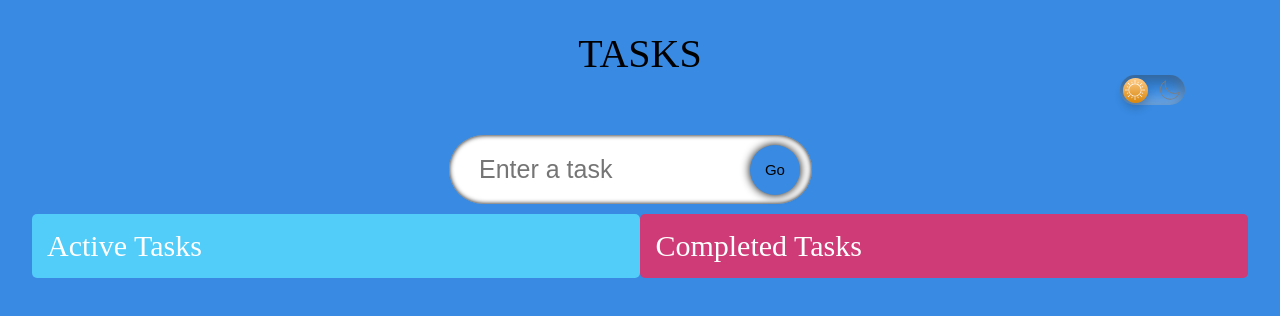
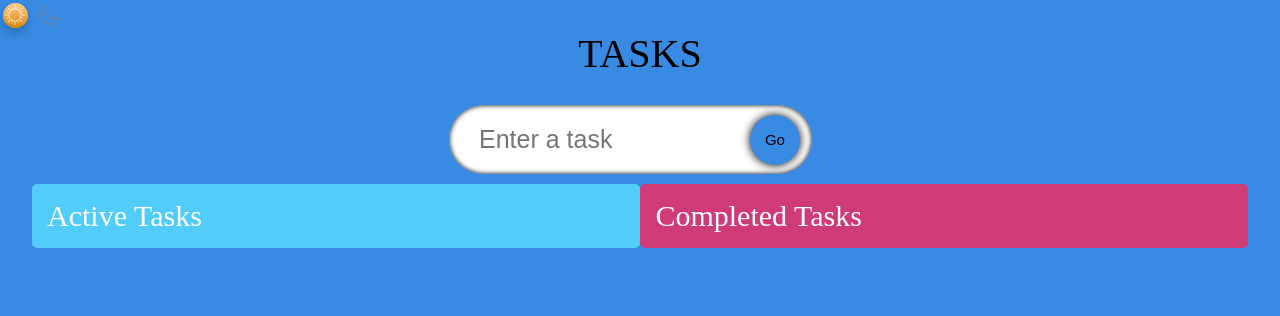
Before and after one commit to ahmedkhalid90h/React_TO_DO_List_Project, a React (Create React App) app: page / in a window 1280 px wide. Shown: the top 316 px of the page. Built offline with nearby package versions, Linux system fonts and the light colour scheme; a web font is replaced by a local one.

Commit message:
Edit style feature DarkMode

```diff
--- a/src/components/DarkMode/DarkMode.css
+++ b/src/components/DarkMode/DarkMode.css
@@ -2,18 +2,6 @@
     margin: -50px 10% 30px 90%;
 }
 
-.dark_mode_label {
-    width: 65px;
-    height: 30px;
-    position: relative;
-    display: block;
-    background: #388ae2;
-    border-radius: 200px;
-    box-shadow: inset 0px 5px 15px rgba(0, 0, 0, 0.4),
-        inset 0px -5px 15px rgba(255, 255, 255, 0.4);
-    cursor: pointer;
-    transition: 0.3s;
-}
 .dark_mode_label:after {
     content: "";
     width: 25px;
```
Also changed, not shown: 1 other file (tests, documents, lock files or other folders).
